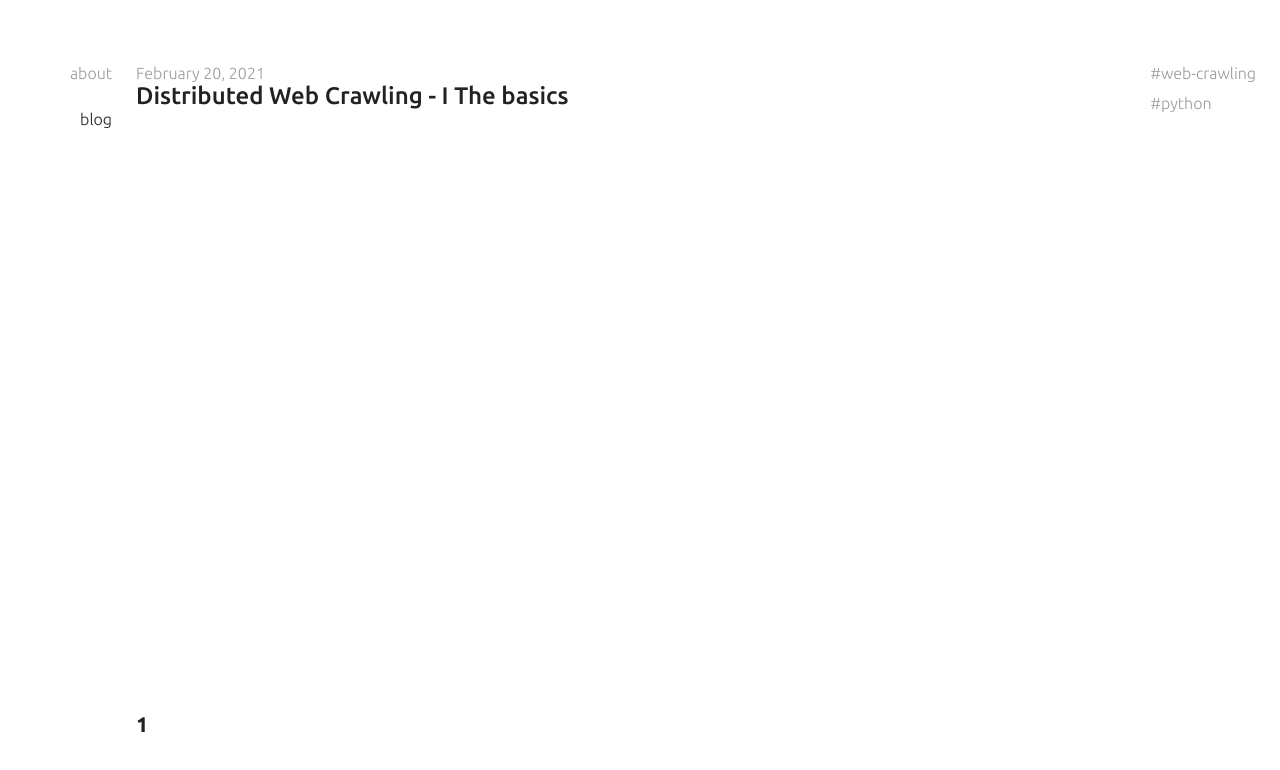
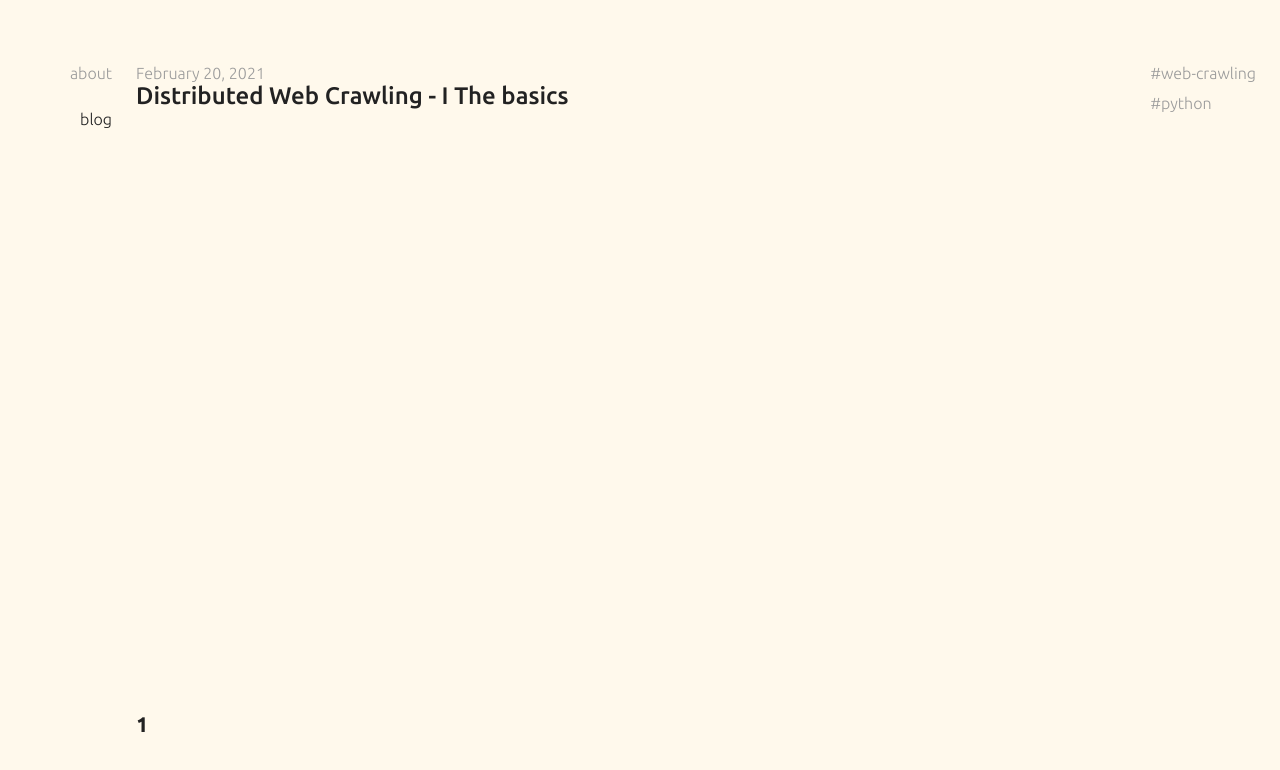
Before and after one commit to DanielLyons178/danlyons-blog, a Next.js app: page /posts in a window 1280 px wide. Shown: the top 770 px of the page. Built offline with nearby package versions, Linux system fonts and the light colour scheme.

Commit message:
Layout and background

```diff
--- a/public/styles/global.css
+++ b/public/styles/global.css
@@ -4,7 +4,7 @@
 html,
 body {
   font-family: "Ubuntu", sans-serif;
-  background-color: #fff;
+  background-color: #fff9ec;
   color: #222;
   font-weight: 200;
   height: 100%;
--- a/src/components/Navigation.tsx
+++ b/src/components/Navigation.tsx
@@ -43,7 +43,7 @@ export default function Navigation() {
               padding: 0;
               position: fixed;
               top: 0;
-              background-color: #fff;
+              // background-color: #fff;
               display: flex;
               flex-direction: column;
               justify-content: center;
--- a/src/pages/index.tsx
+++ b/src/pages/index.tsx
@@ -29,7 +29,7 @@ export default function Index() {
           display: flex;
           align-items: start;
           justify-content: center;
-          margin-left: 5vw;
+          margin-left: 20vw;
           margin-right: 20vw;
           margin-top: 5vh;
           padding: 0 1.5rem;
```
